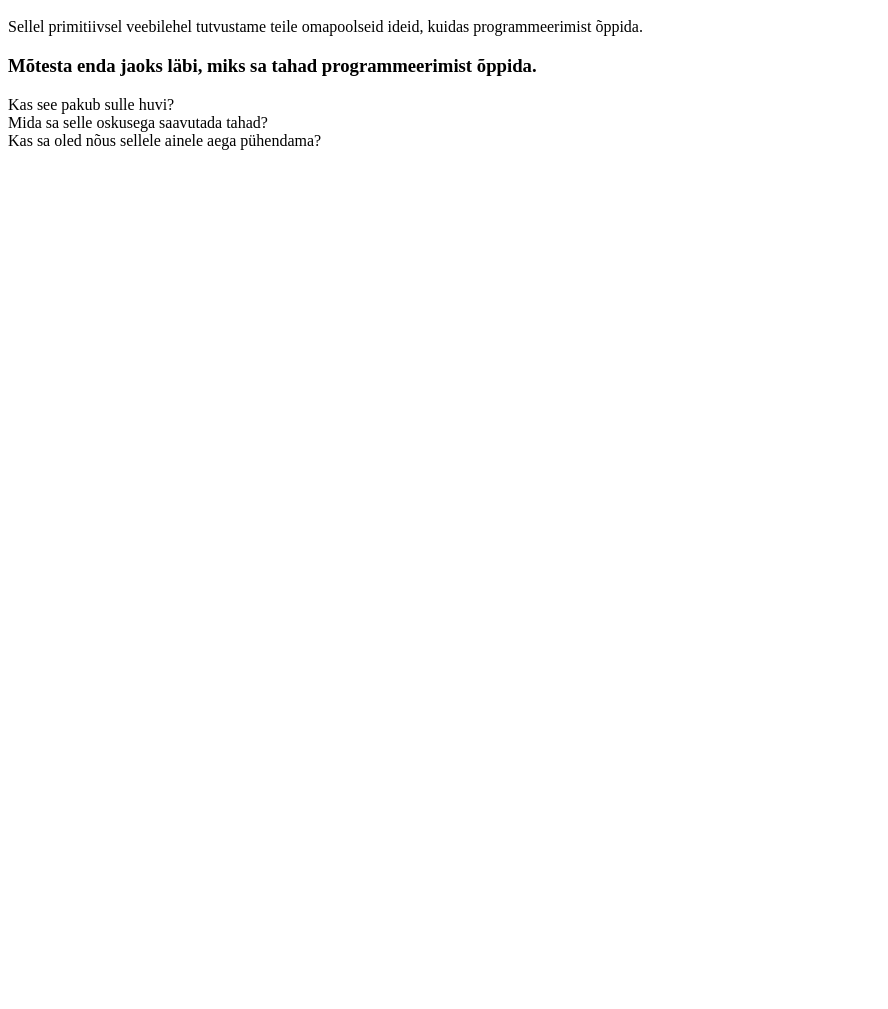
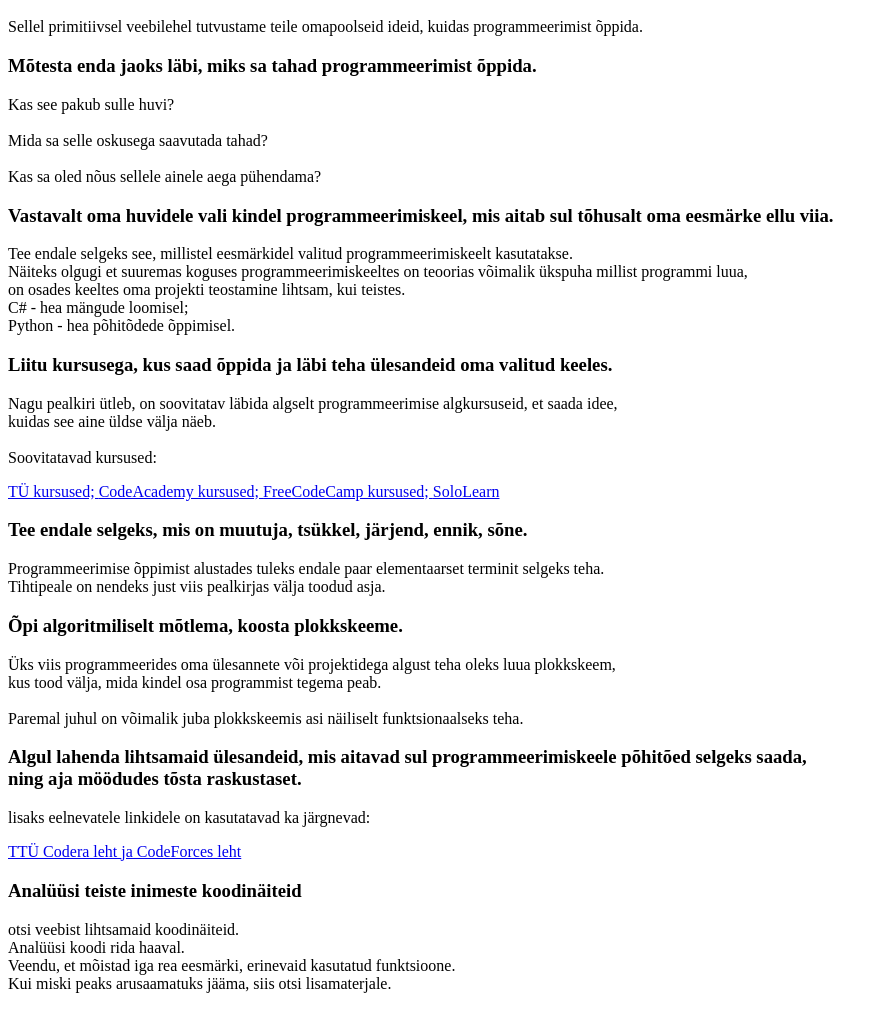
Before and after one commit to homeworktests27/homeworktests27.github.io, a plain HTML site: page index.html in a window 1280 px wide. Shown: the part 48-1057 px from the top of the page, without its empty margins (0-888 px from the left). Before the commit the page ends 800 px from the top, so only its background shows below. Drawn offline with Linux system fonts and the light colour scheme.

Commit message:
Update index.html

```diff
--- a/index.html
+++ b/index.html
@@ -6,8 +6,47 @@
 
 <h3> Mõtesta enda jaoks läbi, miks sa tahad programmeerimist õppida. </h3>
   <p> Kas see pakub sulle huvi?
+    <br>
     <br> Mida sa selle oskusega saavutada tahad?
+    <br>
     <br> Kas sa oled nõus sellele ainele aega pühendama? </p>
+<h3> Vastavalt oma huvidele vali kindel programmeerimiskeel, mis aitab sul tõhusalt oma eesmärke ellu viia. </h3>
+  <p> Tee endale selgeks see, millistel eesmärkidel valitud programmeerimiskeelt kasutatakse.
+    <br> Näiteks olgugi et suuremas koguses programmeerimiskeeltes on teoorias võimalik ükspuha millist programmi luua,
+    <br> on osades keeltes oma projekti teostamine lihtsam, kui teistes.
+    <br Näited:
+        <br> C# - hea mängude loomisel;
+    <br> Python - hea põhitõdede õppimisel.</p>
+  <h3> Liitu kursusega, kus saad õppida ja läbi teha ülesandeid oma valitud keeles. </h3>
+  <p> Nagu pealkiri ütleb, on soovitatav läbida algselt programmeerimise algkursuseid, et saada idee,
+    <br> kuidas see aine üldse välja näeb.
+    <br>
+    <br> Soovitatavad kursused:</p>
+  <a href="https://courses.cs.ut.ee/2018/progmaa/fall"> TÜ kursused; </a>
+    <a href="https://www.codecademy.com/"> CodeAcademy kursused; </a>
+  <a href="https://www.freecodecamp.org/"> FreeCodeCamp kursused; </a>
+  <a href="https://www.sololearn.com/"> SoloLearn </a>
+  <h3> Tee endale selgeks, mis on muutuja, tsükkel, järjend, ennik, sõne. </h3>
+  <p> Programmeerimise õppimist alustades tuleks endale paar elementaarset terminit selgeks teha.
+    <br>Tihtipeale on nendeks just viis pealkirjas välja toodud asja. </p>
+  <h3> Õpi algoritmiliselt mõtlema, koosta plokkskeeme. </h3>
+  <p> Üks viis programmeerides oma ülesannete või projektidega algust teha oleks luua plokkskeem,
+    <br> kus tood välja, mida kindel osa programmist tegema peab.
+    <br>
+    <br> Paremal juhul on võimalik juba plokkskeemis asi näiliselt funktsionaalseks teha. </p>
+  <h3>Algul lahenda lihtsamaid ülesandeid, mis aitavad sul programmeerimiskeele põhitõed selgeks saada,
+    <br> ning aja möödudes tõsta raskustaset.</h3>
+  <p> lisaks eelnevatele linkidele on kasutatavad ka järgnevad: </p>
+  <a href="https://codera.cs.ttu.ee/"> TTÜ Codera leht </a>
+  <a href="https://codeforces.com/"> ja CodeForces leht </a>
+  <h3> Analüüsi teiste inimeste koodinäiteid </h3>
+  <p> otsi veebist lihtsamaid koodinäiteid.
+    <br> Analüüsi koodi rida haaval.
+    <br> Veendu, et mõistad iga rea eesmärki, erinevaid kasutatud funktsioone.
+    <br> Kui miski peaks arusaamatuks jääma, siis otsi lisamaterjale.</p>
+
+
+
 
 </body>
 </html>
```
